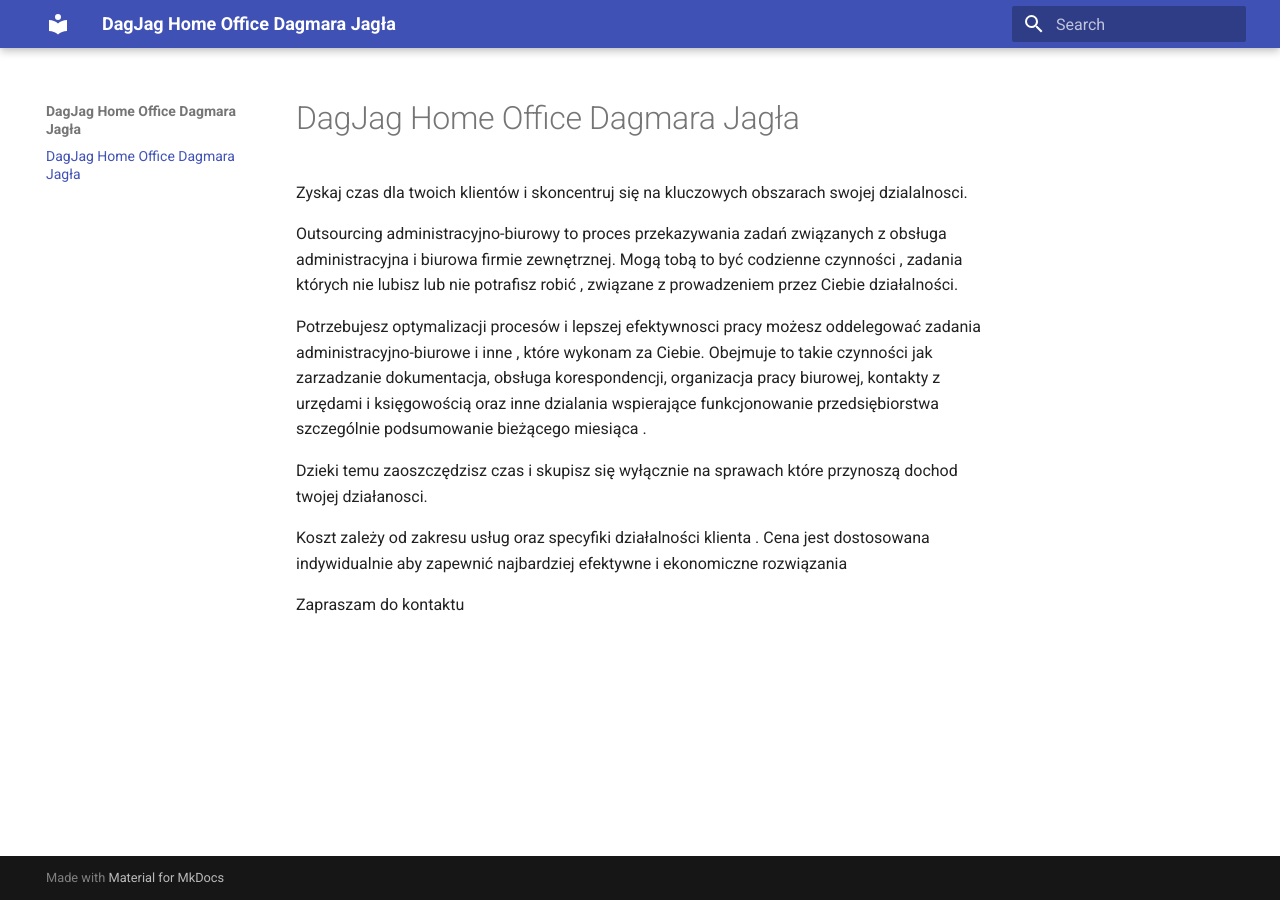
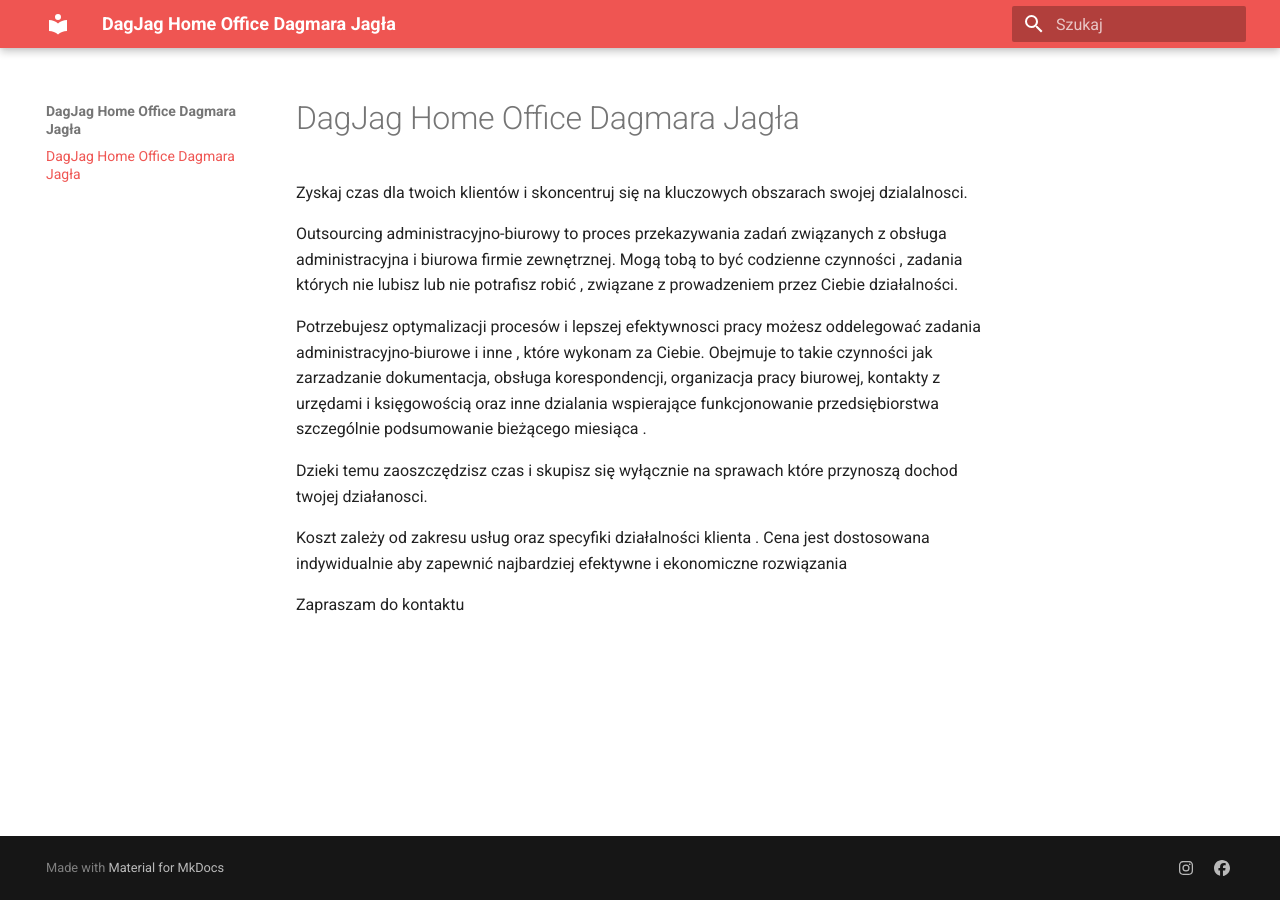
Before and after one commit to gmalew/dagjag, an MkDocs documentation site: the page built from docs/index.md, in a window 1280 px wide. Built offline with MkDocs 1.6.1 and Material for MkDocs 9.7.7, drawn with Linux system fonts in a browser that asks for light colours.

```diff
--- a/mkdocs.yml
+++ b/mkdocs.yml
@@ -1,3 +1,14 @@
 site_name: DagJag Home Office Dagmara Jagła
 theme:
   name: material
+  palette:
+    primary: red
+  language: pl
+  features:
+    - navigation.footer
+extra:
+  social:
+    - icon: fontawesome/brands/instagram
+      link: https://www.instagram.com/czula_psychologia
+    - icon: fontawesome/brands/facebook
+      link: https://www.facebook.com/profile.php?id=61575120150818
```
